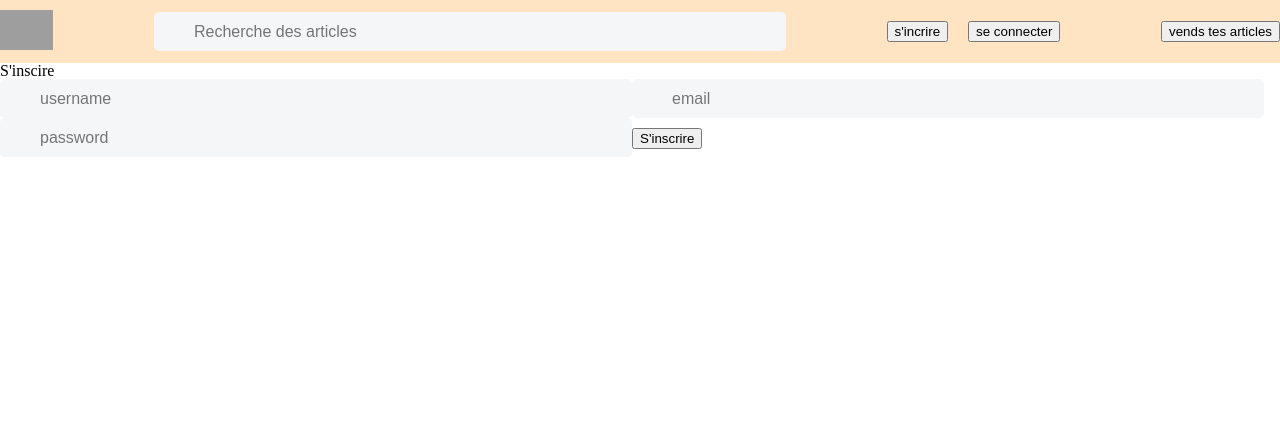
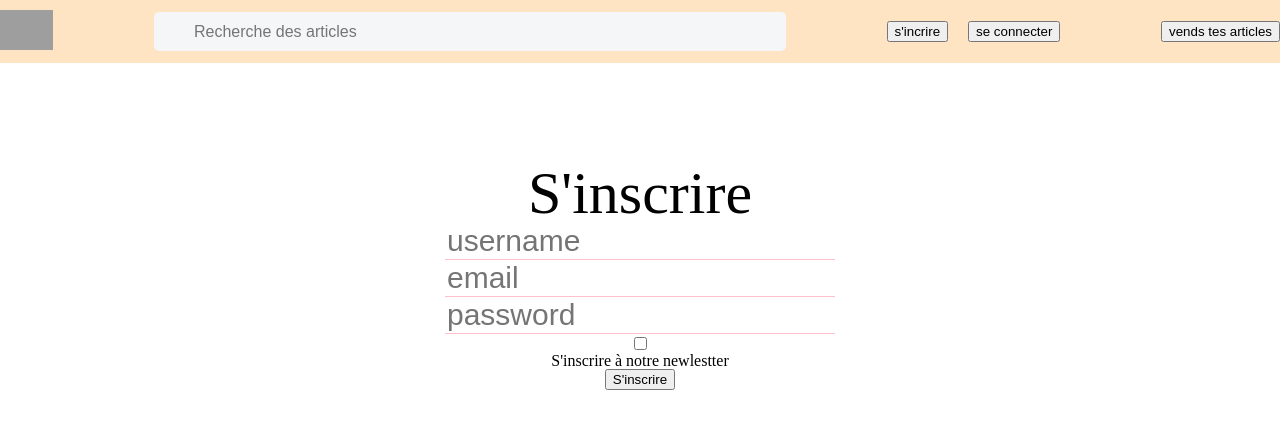
Before and after one commit to elodiealavin/frontend-vinted, a React (Vite) app: page /signup in a window 1280 px wide. Shown: the top 428 px of the page. Built offline with nearby package versions, Linux system fonts and the light colour scheme; no server answers; grey boxes are pictures that could not be loaded.

Commit message:
singup v1

```diff
--- a/src/App.css
+++ b/src/App.css
@@ -16,7 +16,7 @@ header {
   margin-left: 20px;
 }
 
-input {
+header input {
   font-size: 16px;
   height: 37px;
   width: 590px;
@@ -60,3 +60,21 @@ input {
   background-color: blueviolet;
   margin-top: 20px;
 }
+
+form {
+  display: flex;
+  align-items: center;
+  flex-direction: column;
+  justify-content: center;
+  margin-top: 100px;
+}
+
+form h2 {
+  font-size: 60px;
+}
+
+form input {
+  font-size: 30px;
+  border: none;
+  border-bottom: 1px solid pink;
+}
--- a/src/assets/pages/Signup.jsx
+++ b/src/assets/pages/Signup.jsx
@@ -4,26 +4,70 @@ import { Link } from "react-router-dom";
 import { useNavigate } from "react-router-dom";
 
 const Signup = () => {
-  const [values, setValues] = useState({
-    username: "",
-    email: "",
-    password: "",
-  });
+  const [email, setEmail] = useState("");
+  const [password, setPassword] = useState("");
+  const [username, setUsername] = useState("");
+  const [newlestter, setNewlestter] = useState(false);
 
   const navigate = useNavigate();
 
-  const response = axios.post(
-    "https://lereacteur-vinted-api.herokuapp.com/user/signup"
-  );
-  console.log(response.data);
+  const handleEmailChange = (event) => {
+    const value = event.target.value;
+    setEmail(value);
+  };
+
+  const handlePasswordChange = (event) => {
+    const value = event.target.value;
+    setPassword(value);
+  };
+
+  const handleUsernameChange = (event) => {
+    const value = event.target.value;
+    setUsername(value);
+  };
+
+  const handleNewsletterChange = (event) => {
+    const value = event.target.value;
+    setNewlestter(value);
+  };
+
+  const handleSubmit = (event) => {
+    event.preventDefault();
+    console.log(email, password);
+    try {
+      const response = axios.post(
+        "https://lereacteur-vinted-api.herokuapp.com/user/signup",
+        {
+          username,
+          email,
+          password,
+          newlestter,
+        }
+      );
+      console.log(response.data);
+    } catch (error) {
+      console.log(error);
+    }
+  };
+
   return (
-    <>
-      <h2>S'inscire</h2>
-      <input type="text" placeholder="username" />
-      <input type="text" placeholder="email" />
-      <input type="text" placeholder="password" />
+    <form>
+      <h2>S'inscrire</h2>
+      <input
+        type="text"
+        placeholder="username"
+        onChange={handleUsernameChange}
+      />
+      <input type="text" placeholder="email" onChange={handleEmailChange} />
+      <input
+        type="passeword"
+        placeholder="password"
+        onChange={handlePasswordChange}
+      />
+      <input type="checkbox" id="checkbox" onChange={handleNewsletterChange} />
+      <label>S'inscrire à notre newlestter</label>
       <button>S'inscrire </button>
-    </>
+    </form>
   );
 };
 
```
